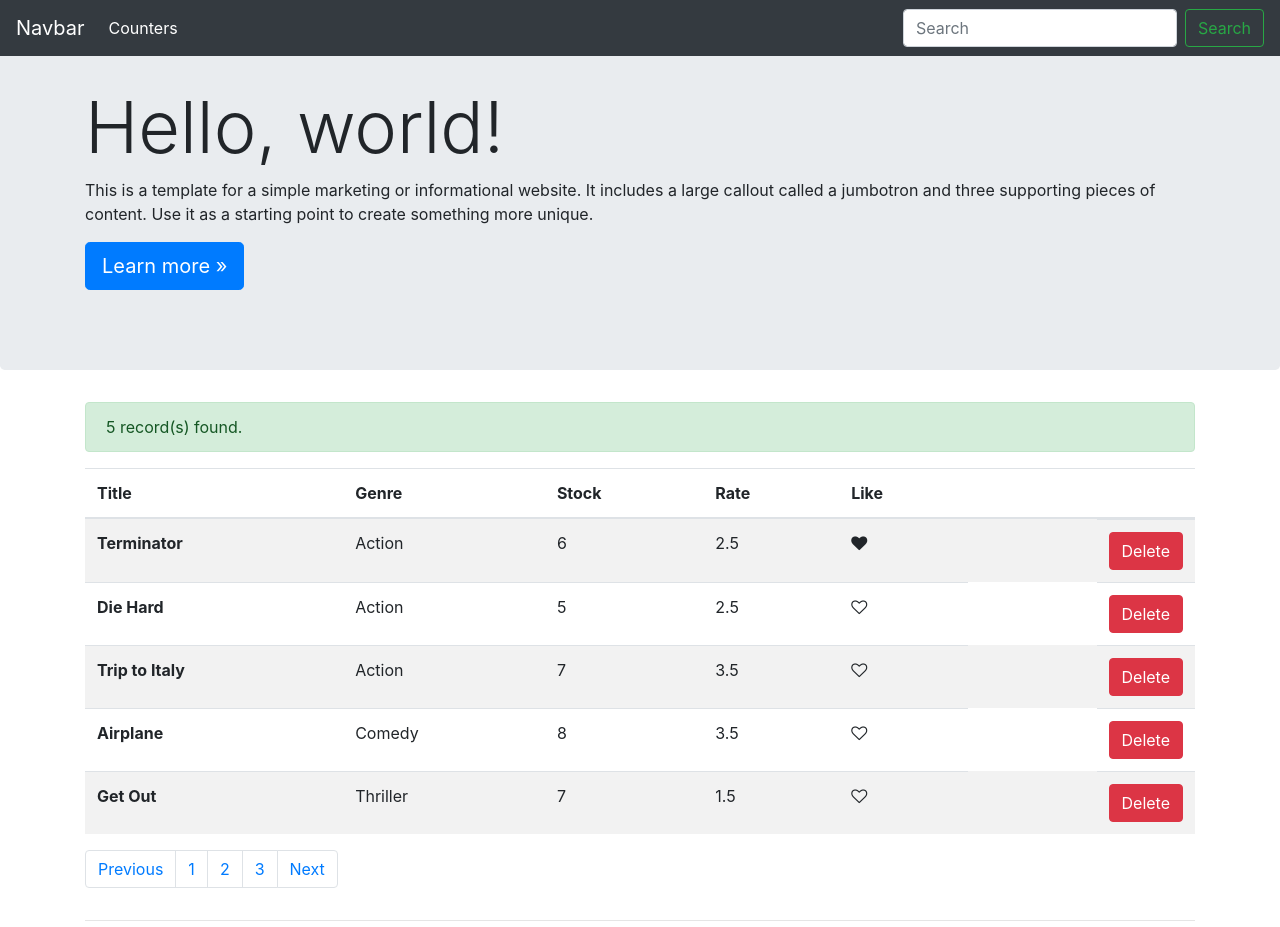
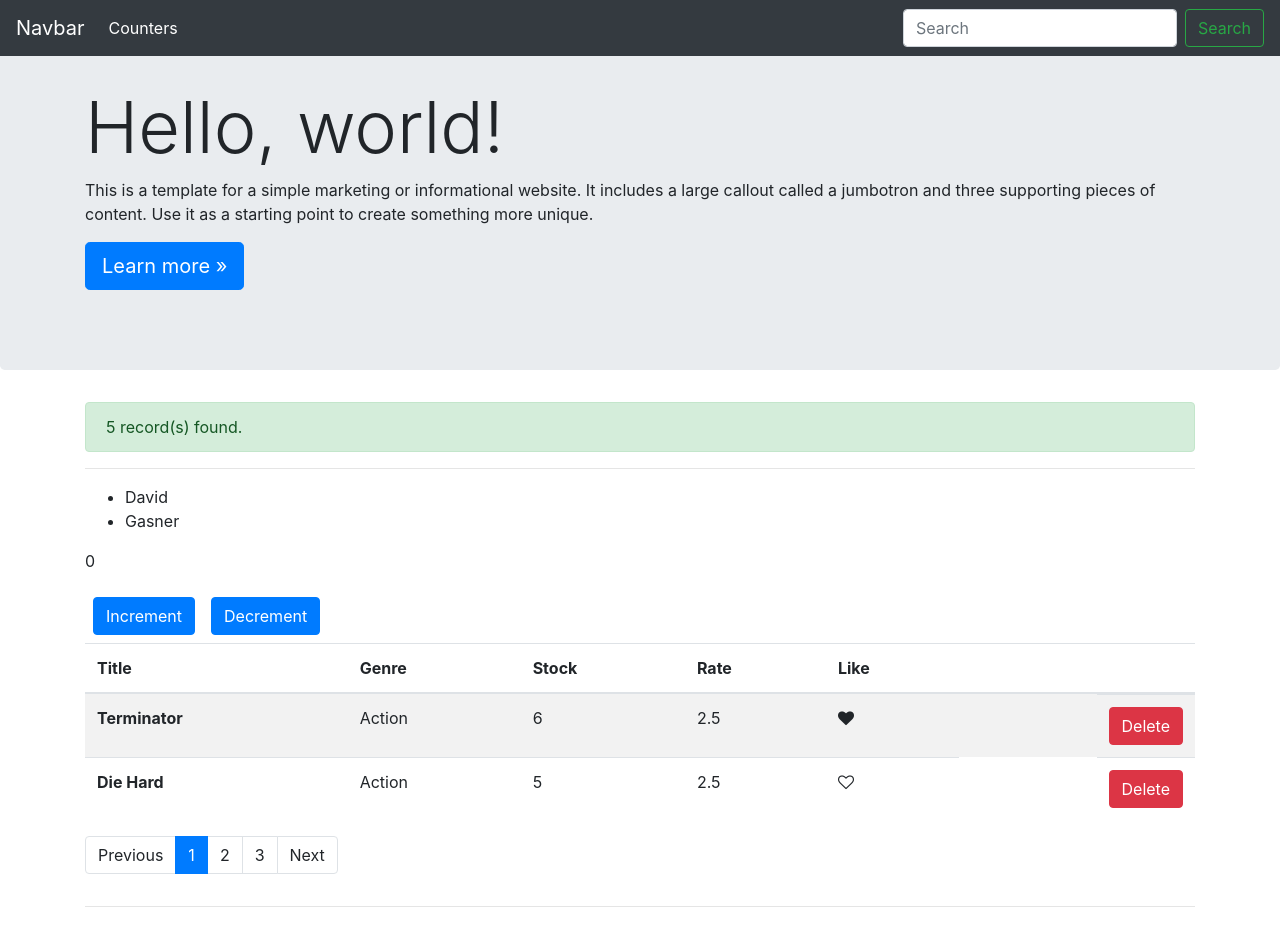
Before and after one commit to shakeelabdulrehmantech/vidly, a React (Create React App) app: page / in a window 1280 px wide. Shown: the top 927 px of the page. Built offline with nearby package versions, Linux system fonts and the light colour scheme.

Commit message:
pagination

```diff
--- a/package.json
+++ b/package.json
@@ -3,12 +3,15 @@
   "version": "0.1.0",
   "private": true,
   "dependencies": {
+    "@types/lodash": "^4.14.149",
     "bootstrap": "^4.3.1",
     "font-awesome": "^4.7.0",
+    "lodash": "^4.17.15",
     "react": "^16.10.2",
     "react-bootstrap": "^1.0.0-beta.14",
     "react-dom": "^16.10.2",
-    "react-scripts": "3.2.0"
+    "react-scripts": "3.2.0",
+    "typescript": "^3.7.2"
   },
   "scripts": {
     "start": "react-scripts start",
--- a/src/components/common/pagination.jsx
+++ b/src/components/common/pagination.jsx
@@ -1,34 +1,43 @@
 import React from "react";
+import _ from "lodash";
 
 const Pagination = props => {
+  debugger;
+  const { itemsCount, pageSize, currentPage, onPageChange } = props; // Object Destructuring
+
+  console.log(currentPage);
+
+  const pageCount = Math.ceil(itemsCount / pageSize);
+
+  const pages = _.range(1, pageCount + 1);
+
   return (
     <React.Fragment>
       <nav aria-label="Page navigation example">
         <ul className="pagination">
           <li className="page-item">
-            <a className="page-link" href="/">
-              Previous
-            </a>
+            <a className="page-link">Previous</a>
           </li>
+          {pages.map(function(item, index) {
+            return (
+              <li
+                key={index}
+                className={
+                  item == currentPage ? "page-item active" : "page-item"
+                }
+              >
+                <a
+                  className="page-link"
+                  onClick={() => onPageChange(item)}
+                  href
+                >
+                  {item}
+                </a>
+              </li>
+            );
+          })}
           <li className="page-item">
-            <a className="page-link" href="/">
-              1
-            </a>
-          </li>
-          <li className="page-item">
-            <a className="page-link" href="/">
-              2
-            </a>
-          </li>
-          <li className="page-item">
-            <a className="page-link" href="/">
-              3
-            </a>
-          </li>
-          <li className="page-item">
-            <a className="page-link" href="/">
-              Next
-            </a>
+            <a className="page-link">Next</a>
           </li>
         </ul>
       </nav>
--- /dev/null
+++ b/src/components/counterTest.jsx
@@ -0,0 +1,95 @@
+import React, { Component } from "react";
+
+class CounterTest extends Component {
+  constructor(props) {
+    super(props);
+
+    this.state = {
+      counter: 0
+    };
+
+    //The binding of class methods in the constructor -- and having a constructor in the first place -- becomes a tedious implementation detail
+    ////this.onIncrement = this.onIncrement.bind(this);
+  }
+
+  /*
+  onIncrement() {
+    console.log("onIncrement", this);
+    this.setState({ counter: this.state.counter + 1 });
+  }
+ */
+
+  //JavaScript arrow functions, you can auto-bind class methods without having to bind them in the constructor
+  onIncrement = () => {
+    let incrementclicked = "increment clicked";
+    console.log(`This method called ${incrementclicked}`); //string interpolation:
+    console.log("onIncrement", this);
+    this.setState({ counter: this.state.counter + 1 });
+  };
+
+  onDecrement() {
+    this.setState({ counter: this.state.counter - 1 });
+  }
+
+  getUserByLocation = users => {
+    debugger;
+
+    var out = users.filter(function(item) {
+      return item.Location.some(function(loc) {
+        return loc === "LON";
+      });
+    });
+
+    let filterObject = [];
+    users.forEach(element => {
+      element.Location.forEach(loc => {
+        if (loc === "MEN") {
+          element.Location.filter(x => x === loc);
+          filterObject.push(element);
+        }
+      });
+    });
+
+    filterObject.map(function(obj, index) {
+      return <li>{obj.name}</li>;
+    });
+  };
+
+  render() {
+    let users = [
+      { name: "David", isDeveloper: true, Location: ["LHR", "LON"] },
+      { name: "Gasner", isDeveloper: false, Location: ["LHR", "MEN"] }
+    ];
+    return (
+      <div>
+        <ul>{this.getUserByLocation(users)}</ul>
+
+        <hr />
+
+        <ul>
+          {users.map(user => (
+            <li>{user.name}</li>
+          ))}
+        </ul>
+
+        <p>{this.state.counter}</p>
+        <button
+          onClick={this.onIncrement}
+          type="button"
+          className="btn btn-primary m-2"
+        >
+          Increment
+        </button>
+        <button
+          onClick={this.onDecrement}
+          type="button"
+          className="btn btn-primary m-2"
+        >
+          Decrement
+        </button>
+      </div>
+    );
+  }
+}
+
+export default CounterTest;
--- a/src/components/movies.jsx
+++ b/src/components/movies.jsx
@@ -3,40 +3,79 @@ import { getMovies } from "../services/fakeMovieService";
 import Alert from "react-bootstrap/Alert";
 import Like from "./common/like";
 import Pagination from "./common/pagination";
+import { ReactDeveloper } from "../models/Developer";
+import CounterTest from "./counterTest";
+import { Paginate } from "../utils/paginate";
 
 class Movies extends Component {
   state = {
     movies: getMovies(),
-    pageSize: 4
+    pageSize: 2,
+    currentPage: 1
   };
   //Watched Lesson: 39
   handleDelete = movie => {
+    debugger;
+    const clonedMovies = [...this.state.movies];
+    const movies = clonedMovies.filter(m => m.__id !== movie.__id);
+    this.setState({ movies: movies });
+    console.log(movie);
+    /*
     const movies = this.state.movies.filter(m => m.__id !== movie.__id);
     this.setState({ movies: movies });
     console.log(movie);
+    */
   };
 
   handleLike = m => {
+    debugger;
+    /*
+    var dev = new ReactDeveloper();
+    console.log(dev.getName());
+    const userCredentials = { firstname: "Robin", location: ["LHR", "LON"] };
+    const userDetails = { nationality: "German" };
+
+    const user = { ...userCredentials, ...userDetails };
+
+    console.log(user);
+
     const clonedMovies = [...this.state.movies];
     let index = clonedMovies.indexOf(m);
-    clonedMovies[index] = { ...clonedMovies[index] };
+    clonedMovies[index] = { ...clonedMovies[index], numberInStock: 20 };
+    clonedMovies[index].liked = !clonedMovies[index].liked;
+    this.setState({ movies: clonedMovies });
+    console.log("Like Clicked!", m);
+    */
+
+    const clonedMovies = this.state.movies;
+    let index = clonedMovies.indexOf(m);
     clonedMovies[index].liked = !clonedMovies[index].liked;
     this.setState({ movies: clonedMovies });
     console.log("Like Clicked!", m);
   };
 
   handlePageChange = page => {
+    debugger;
+    this.setState({ currentPage: page });
     console.log(page);
   };
 
   render() {
-    const { length: count } = this.state.movies;
+    const { length: count } = this.state.movies; // Object Destructuring
+    const { currentPage, pageSize } = this.state;
+
     if (count === 0) return <Alert variant="danger">No record(s) found.</Alert>;
-
+    debugger;
+    var p = new Paginate();
+    let paginateMovies = p.paginateItems(
+      this.state.movies,
+      currentPage,
+      pageSize
+    );
     return (
       <React.Fragment>
         <Alert variant="success">{count} record(s) found.</Alert>
-
+        <CounterTest />
         <table className="table table-striped">
           <thead>
             <tr>
@@ -49,7 +88,7 @@ class Movies extends Component {
             </tr>
           </thead>
           <tbody>
-            {this.state.movies.map((m, index) => (
+            {paginateMovies.map((m, index) => (
               <tr key={index}>
                 <th scope="row">{m.title}</th>
                 <td>{m.genre.name}</td>
@@ -75,7 +114,8 @@ class Movies extends Component {
         </table>
         <Pagination
           itemsCount={this.state.movies.length}
-          pageSize={this.state.pageSize}
+          pageSize={pageSize}
+          currentPage={currentPage}
           onPageChange={this.handlePageChange}
         />
       </React.Fragment>
--- /dev/null
+++ b/src/models/Developer.ts
@@ -0,0 +1,25 @@
+// Class Declaration
+export class Developer {
+  //private properties
+  private _firstName: string;
+  private _lastName: string;
+
+  constructor(fname: string, lname: string) {
+    this._firstName = fname;
+    this._lastName = lname;
+    console.log("Parent Constructor Called!");
+  }
+
+  public getName() {
+    return `${this._firstName} ${this._lastName}`;
+  }
+}
+
+// Inheritance
+
+export class ReactDeveloper extends Developer {
+  private _jobType: string = "";
+  getJob() {
+    return this._jobType;
+  }
+}
--- /dev/null
+++ b/src/utils/paginate.ts
@@ -0,0 +1,11 @@
+import _ from "lodash";
+
+export class Paginate {
+  paginateItems(items: any, pageNumber: any, pageSize: any) {
+    const itemStartIndex = (pageNumber - 1) * pageSize;
+    return _(items)
+      .slice(itemStartIndex)
+      .take(pageSize)
+      .value();
+  }
+}
```
Also changed, not shown: tsconfig.json (added, +25 -0 lines), src/Notes.txt, 1 other file (tests, documents, lock files or other folders).
